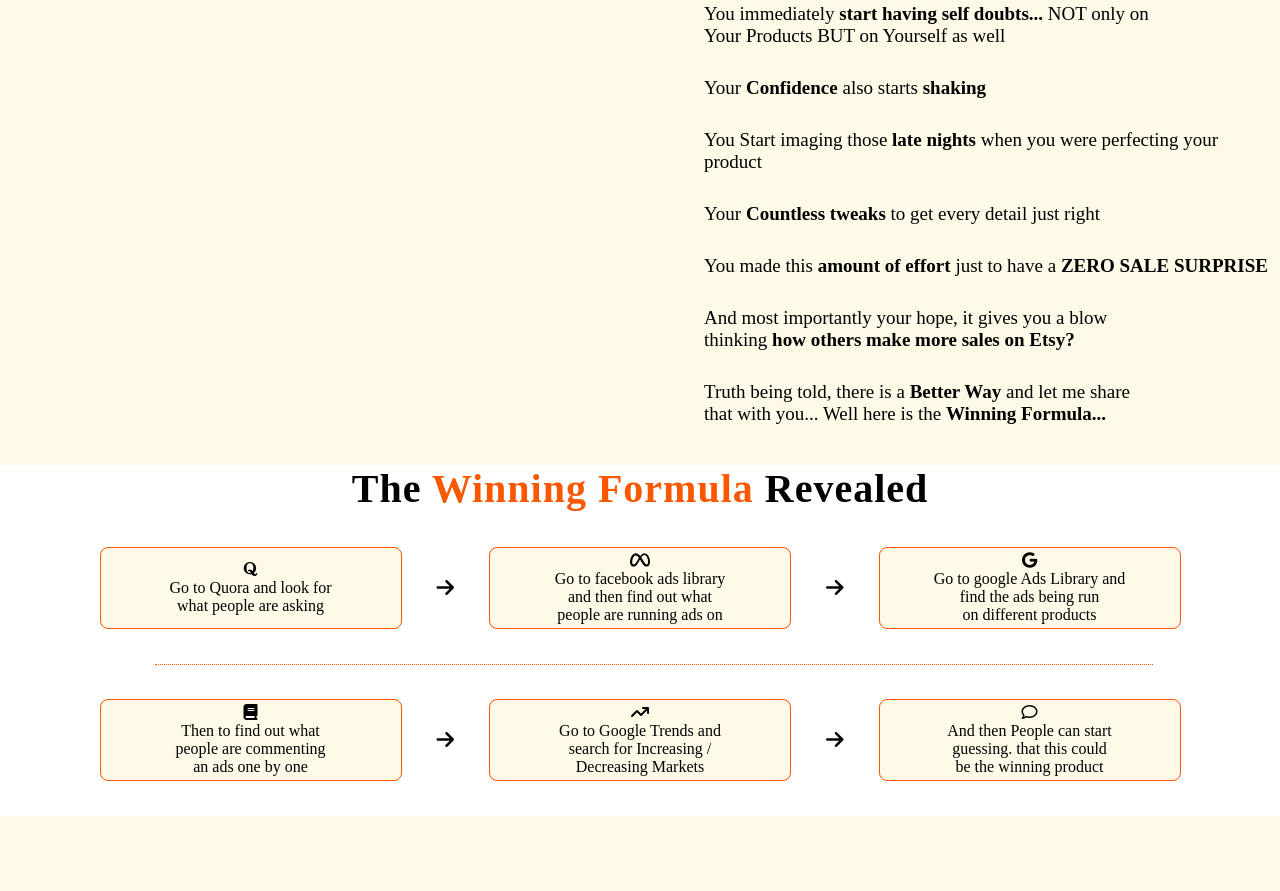
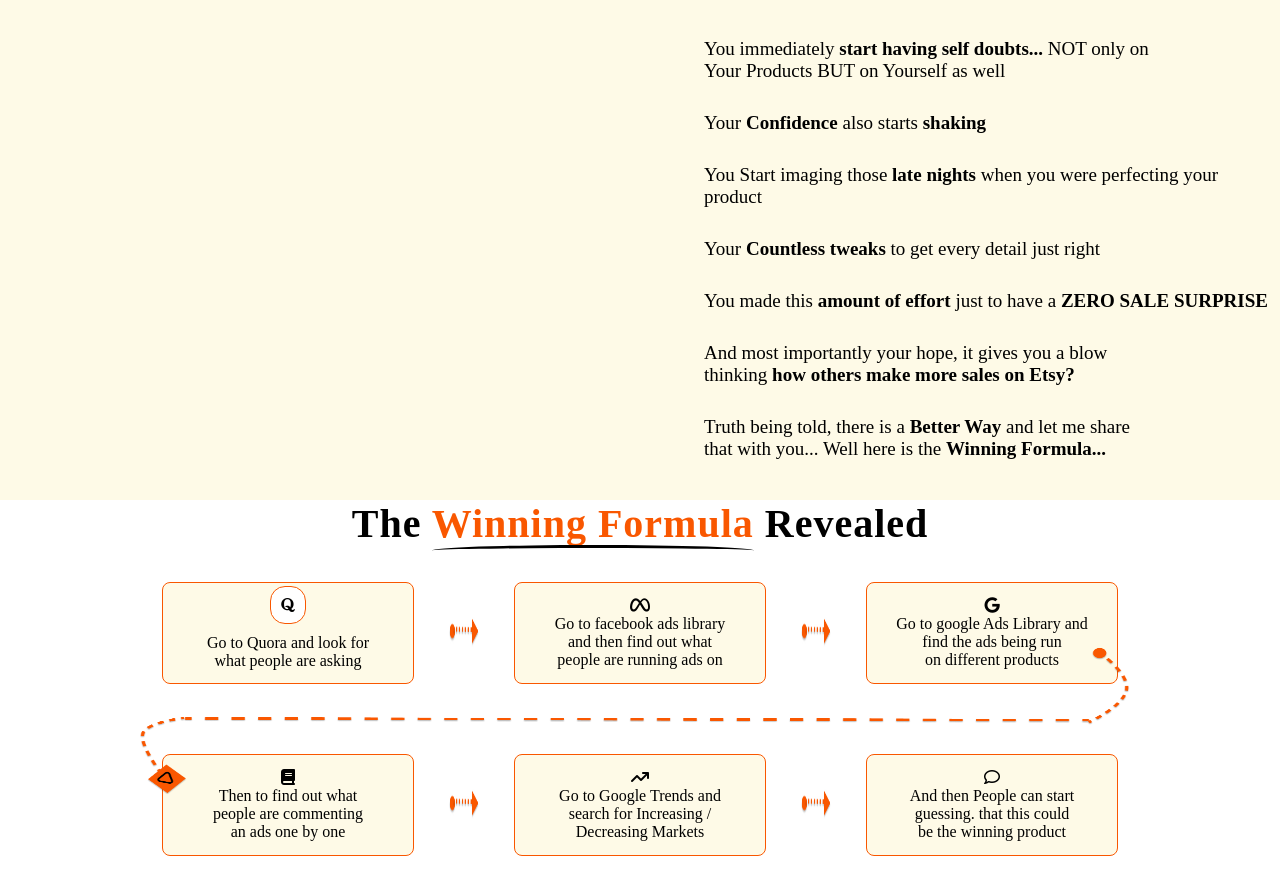
Before and after one commit to manishrohila/etsy-frontent, a plain HTML site: page index.html in a window 1280 px wide. Shown: the part 1350-2241 px from the top of the page. Before the commit the page ends 2166 px from the top, so only its background shows below. Drawn offline with Linux system fonts and the light colour scheme.

Commit message:
arrow changed in third page

```diff
--- a/index.html
+++ b/index.html
@@ -55,7 +55,7 @@
             <div class="video-player">
 
                 <p><i class="fa-solid fa-volume-high"></i> Watch this short video to discover the secret method</p>
-                <iframe class="video-frame" width="460" height="215" src="https://www.youtube.com/embed/VIDEO_ID"
+                <iframe class="video-frame" width="460" height="250" src="https://www.youtube.com/embed/VIDEO_ID"
                     frameborder="0" allowfullscreen></iframe>
 
             </div>
@@ -158,32 +158,38 @@
 
     <div class="third-page">
         <div class="third-first">
-            <h1>The <span id="winningFormula">Winning Formula</span> Revealed</h1>
+            <h1>The <span class="underline1" id="winningFormula">Winning Formula</span> Revealed</h1>
         </div>
 
         <div class="third-second">
             <div class="box">
-                <p><i class="fa-brands fa-quora"></i></p>
+                <p><i class="fa-brands fa-quora sign"></i></p>
                 <p>Go to Quora and look for</p>
                 <p>what people are asking</p>
             </div>
-            <div class="arrow"><i class="fa-solid fa-arrow-right"></i></div>
+            <img src="img/Component 1.jpg" alt="arrow sign" class="arrow">
+
             <div class="box">
                 <p><i class="fa-brands fa-meta"></i></p>
                 <p>Go to facebook ads library</p>
                 <p>and then find out what</p>
                 <p>people are running ads on</p>
             </div>
-            <div class="arrow"><i class="fa-solid fa-arrow-right"></i></div>
+            <img src="img/Component 1.jpg" alt="arrow sign" class="arrow">
+
             <div class="box">
                 <p><i class="fa-brands fa-google"></i></p>
                 <p>Go to google Ads Library and</p>
                 <p> find the ads being run</p>
                 <p>on different products</p>
             </div>
+            <div>
+                <img src="img/Slice 2.png" alt="one line" class="arrow2">
+            </div>
         </div>
 
-        <hr>
+
+
         <div class="third-third">
             <div class="box">
                 <p><i class="fa-solid fa-book"></i></p>
@@ -191,21 +197,20 @@
                 <p>people are commenting</p>
                 <p>an ads one by one</p>
             </div>
-            <div class="arrow"><i class="fa-solid fa-arrow-right"></i></div>
+            <img src="img/Component 1.jpg" alt="arrow sign" class="arrow">
             <div class="box">
                 <p><i class="fa-solid fa-arrow-trend-up"></i></p>
                 <p>Go to Google Trends and</p>
                 <p>search for Increasing /</p>
                 <p>Decreasing Markets</p>
             </div>
-            <div class="arrow"><i class="fa-solid fa-arrow-right"></i></div>
+            <img src="img/Component 1.jpg" alt="arrow sign" class="arrow">
             <div class="box">
                 <p><i class="fa-regular fa-comment"></i></p>
                 <p>And then People can start</p>
                 <p>guessing. that this could</p>
                 <p>be the winning product</p>
             </div>
-
         </div>
     </div>
 
--- a/style.css
+++ b/style.css
@@ -133,16 +133,18 @@ nav ul li:nth-child(5) {
 
 .fourth {
     display: flex;
-    justify-content: space-around;
+    justify-content: center;
     margin-top: 30px;
 }
 
 .video-list {
     list-style: none;
+    margin-left: 10px;
+    margin-top: 20px;
 }
 
 .video-player {
-    margin-left: 15px;
+    margin-right: 25px;
 }
 
 .video-player {
@@ -231,8 +233,8 @@ nav ul li:nth-child(5) {
 }
 
 .box {
-    width: 300px;
-    height: 80px;
+    width: 250px;
+    height: 100px;
     border: 1px solid #F95700;
     background-color: #FEFAE7;
     color: black;
@@ -274,7 +276,7 @@ nav ul li:nth-child(5) {
     width: 50px;
     height: 50px;
     display: inline-block;
-    /* Set image as inline-block */
+
     margin-right: 10px;
 
     padding-right: 10px
@@ -327,18 +329,47 @@ nav ul li:nth-child(5) {
 }
 .arrow{
     display: flex;
+    justify-content: center;
     align-items: center;
-}
-.fa-arrow-right{
-    font-size: 20px;
+    width: 30px;
+    height: 30px;
+    position: relative;
+    top: 70px;
 }
 .third-page{
     background: #FFFFFF;
+    position: relative;
 }
-hr {
-    border: none;
-    border-top: 1px dotted #F95700;
-    width: 78%;
+
+
+  .sign{
+    position: relative;
+    border: 1px solid #F95700;
+    background-color: #FFFFFF;
+    top: -10px;
+    padding: 10px;
+    border-radius: 15px;
+  }
+.arrow2{
     position: absolute;
-    left: 155px;
-  }
+    top: 121px;
+    width: 80%;
+    height: 51%;
+    left: 10%;
+}
+
+
+.underline1 {
+    position: relative;
+}
+
+.underline1:after {
+    content: '';
+    position: absolute;
+    width: 100%;
+    border-top: solid 3px black;
+    left: 0;
+    bottom: -10px;
+    border-radius: 50%;
+    height: 8px;
+}
```
Also changed, not shown: img/Component 1.jpg (added), img/Slice 2.png (added), 2 other files.
